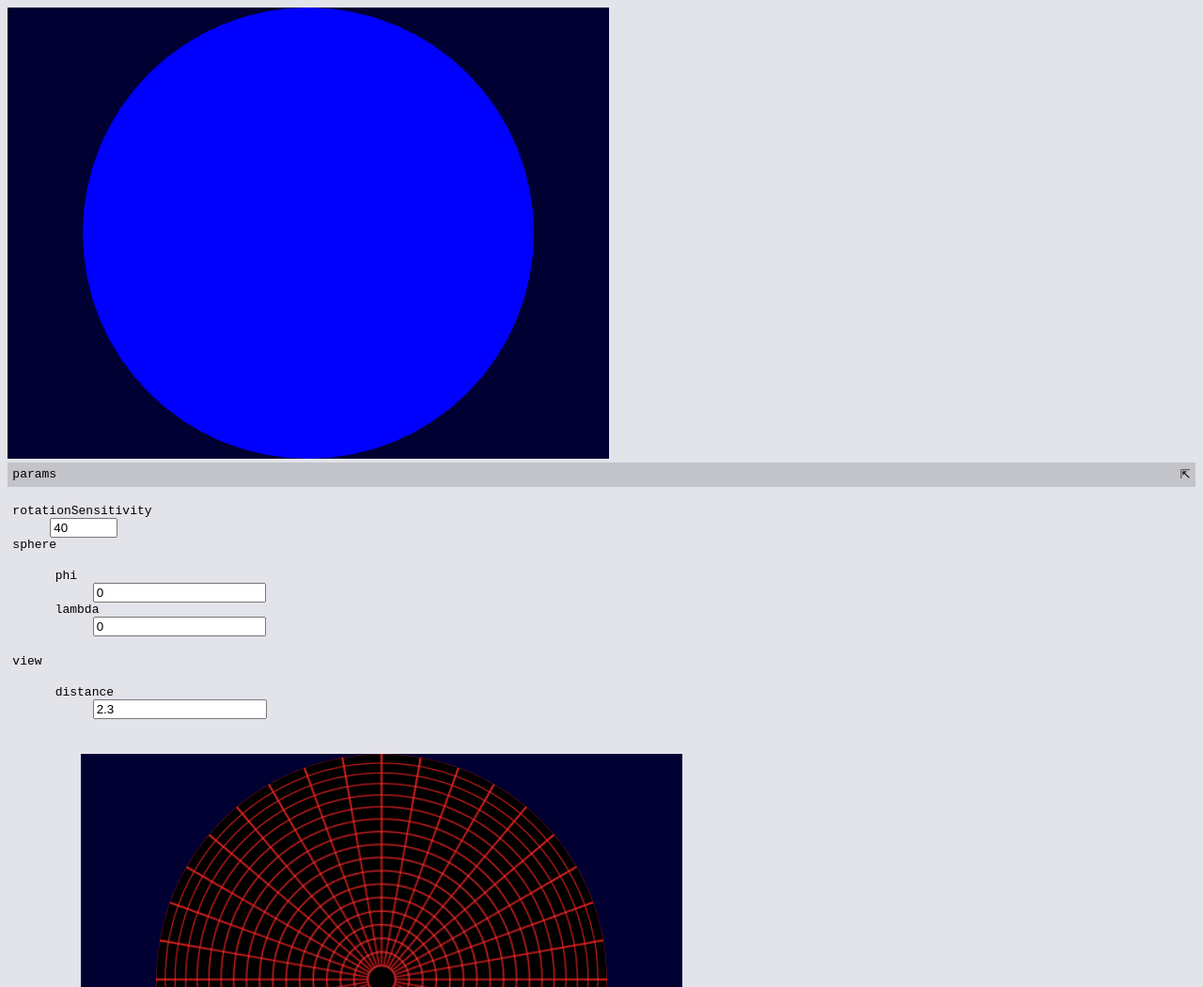
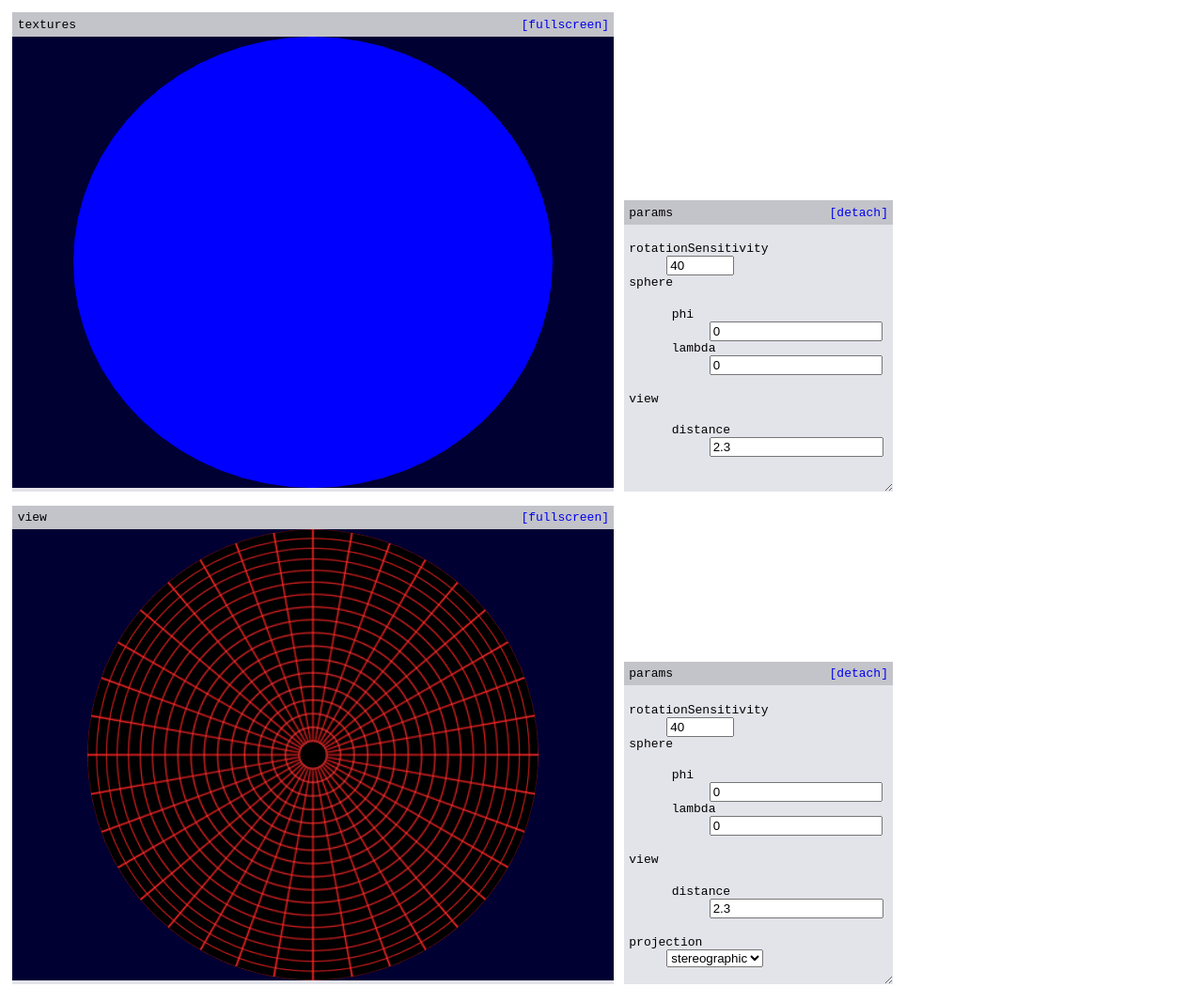
Before and after one commit to stygianguest/dome, a website built with webpack: page src/index.html in a window 1280 px wide. Shown: the top 1050 px of the page at 94% size. Built offline with nearby package versions, Linux system fonts and the light colour scheme; files whose address does not match are found by name.

Commit message:
Pseudo windows for parameters and viewer, reuse screen maximization

```diff
--- a/src/Parameters.js
+++ b/src/Parameters.js
@@ -53,17 +53,17 @@ export class Parameters {
         this.element.classList.add('parameterStruct');
 
         if (this.superSection == null) {
-            this.element.classList.add('parameters');
+            this.element.classList.add('window');
 
             let titleElement = document.createElement("div");
-            titleElement.classList.add('parametersTitle');
+            titleElement.classList.add('windowTitle');
             titleElement.innerText = id;
             this.element.appendChild(titleElement);
 
             let detach = document.createElement("a");
             detach.style.float = 'right';
             detach.classList.add("icon");
-            detach.innerText = "⇱";
+            detach.innerText = "[detach]";
             detach.href = '#';
             detach.onclick = () => { this.detach(); };
 
--- a/src/Renderer.js
+++ b/src/Renderer.js
@@ -2,12 +2,57 @@
 
 export default class {
 
-    constructor(width, height) {
-        this.element = document.createElement("canvas");
-        this.element.width = width;
-        this.element.height = height;
+    constructor(id, width, height) {
+        this.element = document.createElement("div");
+        this.element.classList.add('window');
+        this.element.style.resize = 'none';
 
-        this.gl = this.element.getContext('webgl2');
+        { // 'window' decoration
+
+            // add title
+            let titleElement = document.createElement("div");
+            titleElement.classList.add('windowTitle');
+            titleElement.innerText = id;
+            this.element.appendChild(titleElement);
+
+            let fullscreen = document.createElement("a");
+            fullscreen.innerText = "[fullscreen]";
+            fullscreen.style.float = 'right';
+            fullscreen.href = '#';
+            fullscreen.onclick = () => {
+                this.toggleFullscreen();
+            };
+            fullscreen.classList.add("icon");
+            //document.addEventListener("keypress", handleKeypress, false);
+            titleElement.appendChild(fullscreen);
+
+            //let detach = document.createElement("a");
+            //detach.style.float = 'right';
+            //detach.innerText = "⇱";
+            //detach.href = '#';
+            //detach.onclick = () => { this.detach(); };
+
+            //titleElement.appendChild(detach);
+
+        }
+
+        this.canvas = document.createElement("canvas");
+        this.canvas.id = id;
+        this.canvas.width = width;
+        this.canvas.height = height;
+        this.element.appendChild(this.canvas);
+
+        this.canvas.fullscreenElement = this.canvas.fullscreenElement
+            || this.canvas.mozFullscreenElement
+            || this.canvas.msFullscreenElement
+            || this.canvas.webkitFullscreenDocument;
+
+        this.canvas.requestFullscreen = this.canvas.requestFullscreen
+            || this.canvas.mozRequestFullScreen
+            || this.canvas.msRequestFullscreen
+            || this.canvas.webkitRequestFullscreen;
+
+        this.gl = this.canvas.getContext('webgl2');
 
         // TODO: nicer error?
         if (!this.gl) {
@@ -177,18 +222,8 @@ export default class {
     }
 
     toggleFullscreen() {
-        this.element.fullscreenElement = this.element.fullscreenElement
-            || this.element.mozFullscreenElement
-            || this.element.msFullscreenElement
-            || this.element.webkitFullscreenDocument;
-
-        this.element.requestFullscreen = this.element.requestFullscreen
-            || this.element.mozRequestFullScreen
-            || this.element.msRequestFullscreen
-            || this.element.webkitRequestFullscreen;
-
         if (!document.fullscreenElement) {
-            this.element.requestFullscreen().then({}).catch(err => {
+            this.canvas.requestFullscreen().then({}).catch(err => {
                     alert(`Error attempting to enable full-screen mode: ${err.message} (${err.name})`);
                     });
         } else {
--- a/src/index.js
+++ b/src/index.js
@@ -32,35 +32,16 @@ params.enum("projection", 'stereographic', ['view', 'stereographic', 'orthograph
 var textureOffset = vec2.fromValues(0.0, 0.0);
 var textureScale = vec2.fromValues(1.0, 1.0);
 
-let renderer = new Renderer(640, 480);
+let renderer = new Renderer("view", 640, 480);
 
 document.body.appendChild(renderer.element);
 document.body.appendChild(params.element);
-
-{ // add fullscreen button
-    function handleKeypress(event) {
-        if (event.keyCode === 27) {
-            document.exitFullscreen();
-        }
-    }
-
-    let fullscreen = document.createElement("a");
-    fullscreen.innerText = "fullscreen";
-    fullscreen.href = '#';
-    fullscreen.onclick = () => {
-        renderer.toggleFullscreen();
-    };
-    document.body.appendChild(fullscreen);
-
-    document.addEventListener("keypress", handleKeypress, false);
-}
-
 
 let uniforms = {
     projectionMatrix: mat4.create(),
     modelMatrix: mat4.create(),
     textureMatrix: mat3.create(),
-    aspectRatio: renderer.element.clientHeight / renderer.element.clientWidth, //FIXME: is width/height the typical way?
+    aspectRatio: renderer.canvas.clientHeight / renderer.canvas.clientWidth, //FIXME: is width/height the typical way?
     tex: renderer.createTexture(cubetexture, () => {
         requestAnimationFrame(draw)
     })
@@ -188,7 +169,7 @@ function createCameraMatrix(distance, phi, lambda) {
     return m;
 }
 
-cameraControls(renderer.element);
+cameraControls(renderer.canvas);
 requestAnimationFrame(draw);
 
 function draw() {
--- a/src/style.css
+++ b/src/style.css
@@ -1,19 +1,27 @@
 
 a.icon {
     text-decoration: none;
-    color: inherit;
+    //color: inherit;
 }
 
-.parameters {
+.window {
+    resize: both;
+    overflow: auto;
     font-family: monospace;
     //width: 30em;
     background: #e3e3ea;
     //border: 1pt solid black;
     //border-radius: 4pt;
+    margin: 4pt;
+    display: inline-block;
 }
 
-.parametersTitle {
+.windowTitle {
     background: #c3c3ca;
+    padding: 4pt;
+}
+
+.windowContents {
     padding: 4pt;
 }
 
--- a/src/textures.js
+++ b/src/textures.js
@@ -30,29 +30,10 @@ params.view.float("distance", 2.3, 0.1, 0.0);
 var textureOffset = vec2.fromValues(0.0, 0.0);
 var textureScale = vec2.fromValues(1.0, 1.0);
 
-let renderer = new Renderer(640, 480);
+let renderer = new Renderer("textures", 640, 480);
 
 document.body.appendChild(renderer.element);
 document.body.appendChild(params.element);
-
-{ // add fullscreen button
-    function handleKeypress(event) {
-        if (event.keyCode === 27) {
-            document.exitFullscreen();
-        }
-    }
-
-    let fullscreen = document.createElement("a");
-    fullscreen.innerText = "fullscreen";
-    fullscreen.href = '#';
-    fullscreen.onclick = () => {
-        renderer.toggleFullscreen();
-    };
-    document.body.appendChild(fullscreen);
-
-    document.addEventListener("keypress", handleKeypress, false);
-}
-
 
 let uniforms = {
     projectionMatrix: mat4.create(),
```
Also changed, not shown: 1 other file.
